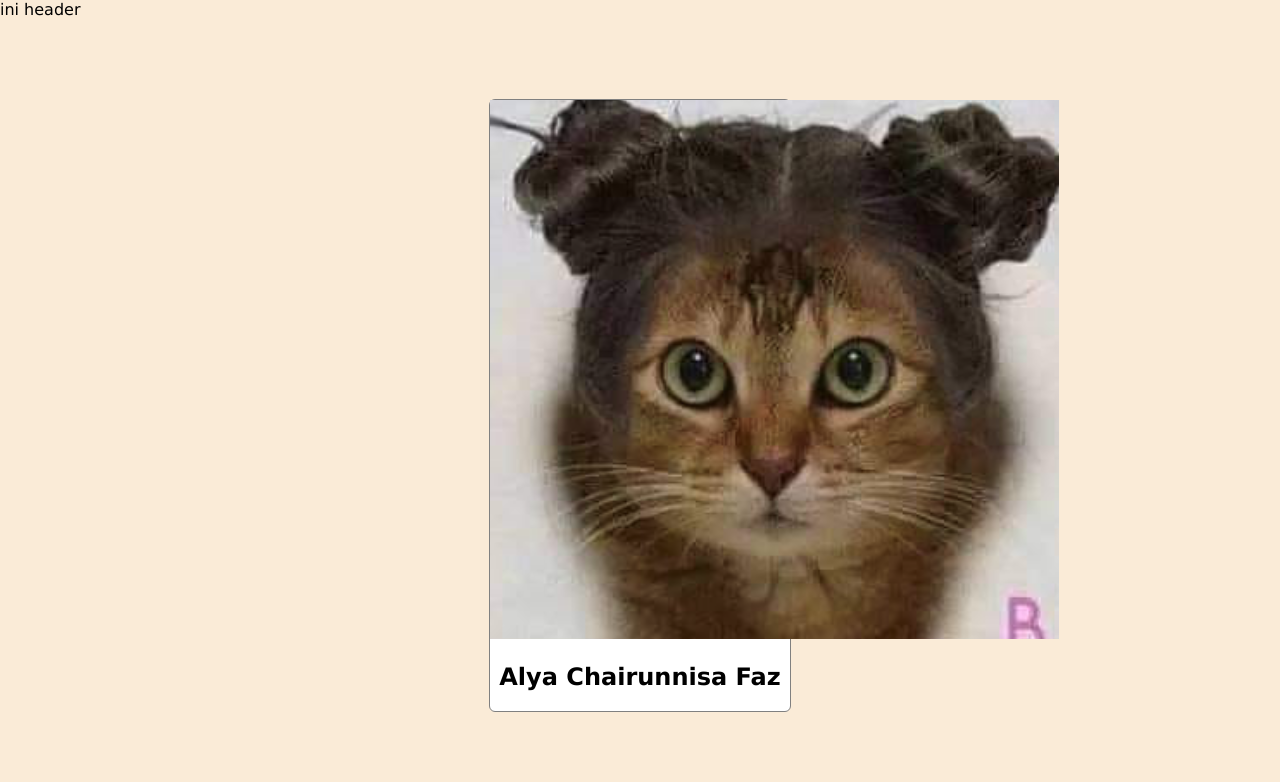
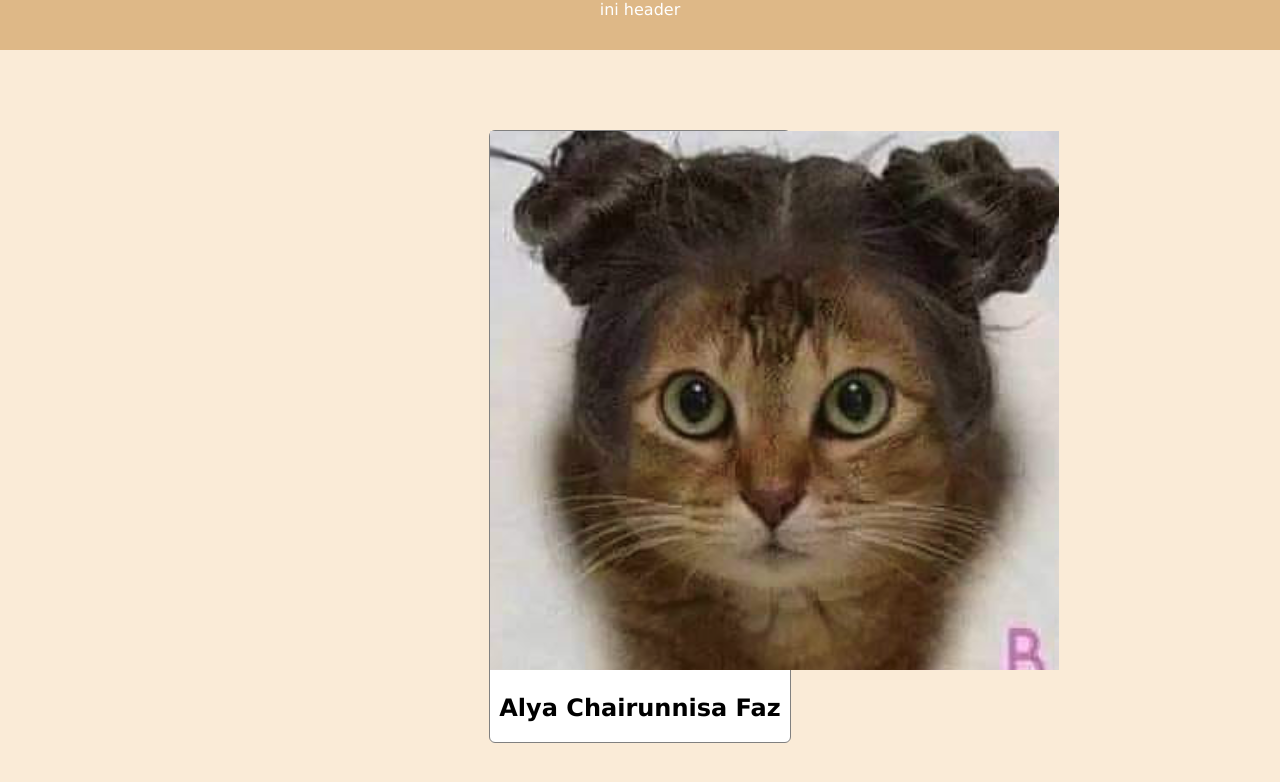
Before and after one commit to alyachfa/Praktikum-RPL, a plain HTML site: page index.html in a window 1280 px wide. Drawn offline with Linux system fonts and the light colour scheme.

Commit message:
penambahan style pada header

```diff
--- a/style.css
+++ b/style.css
@@ -26,3 +26,12 @@ body {
 	text-align: center;
 
 }
+
+#header {
+	width: 100%;
+	height: 50px;
+	background-color: burlywood;
+	text-align: center;
+	color: white;
+
+}
```
